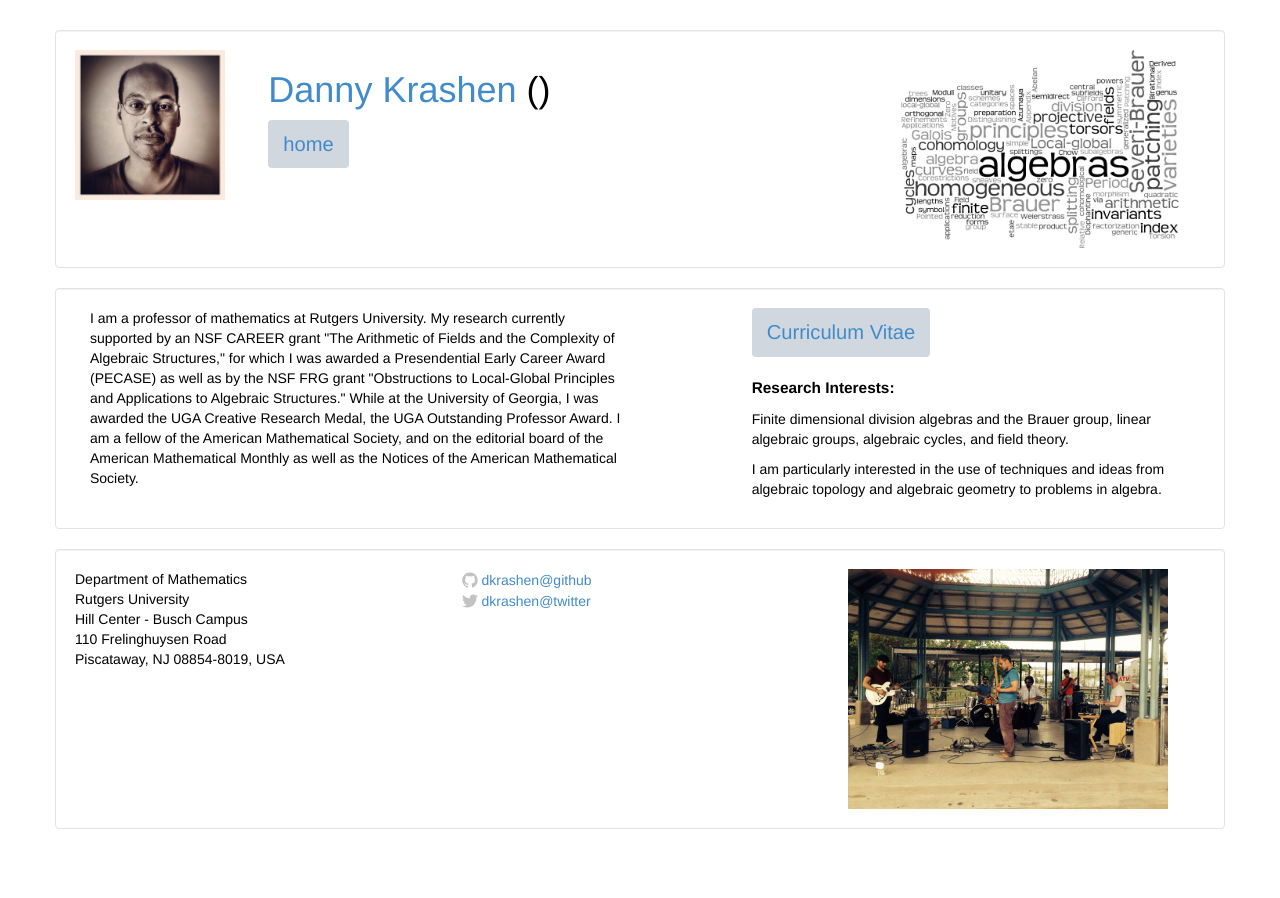
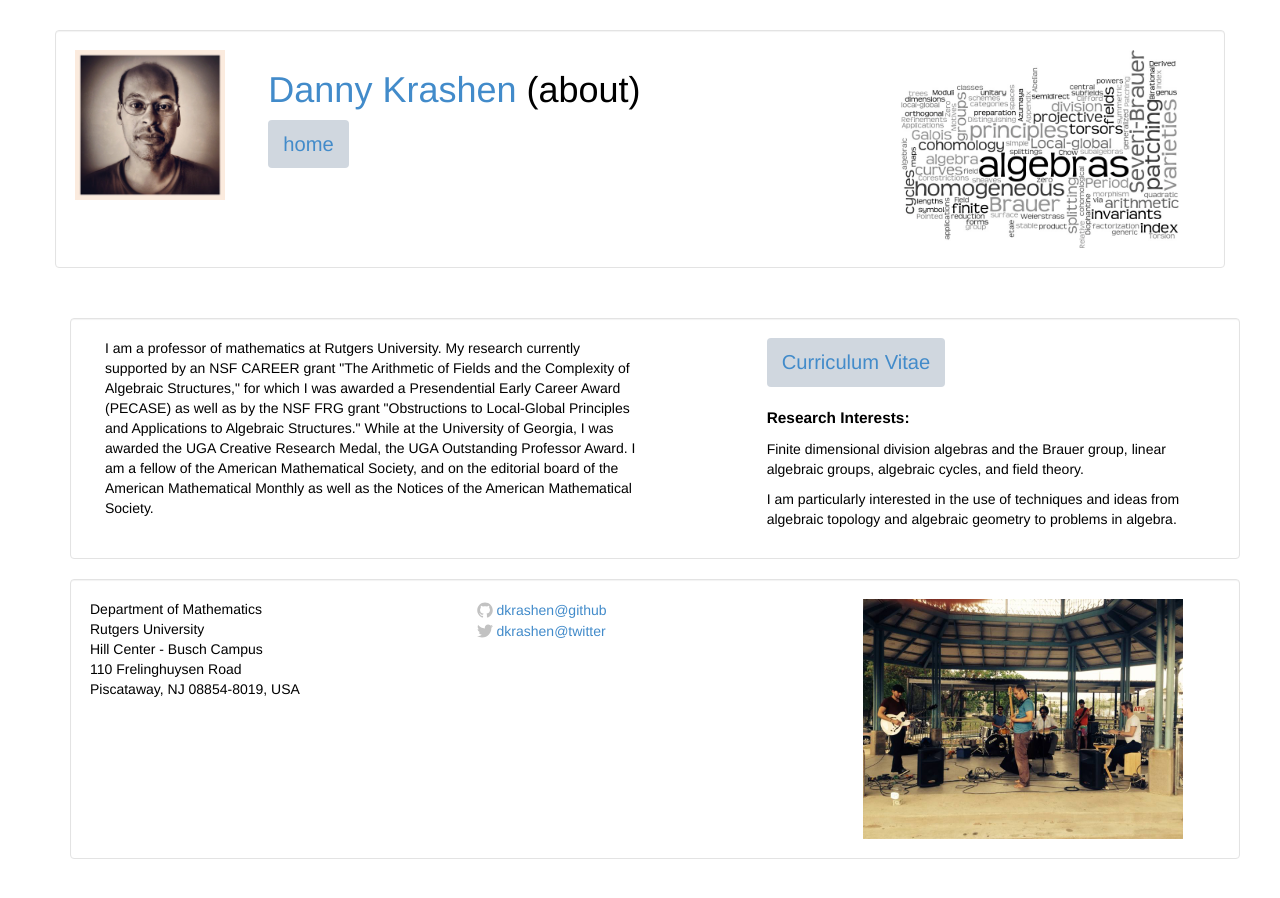
Before and after one commit to dkrashen/dkrashen.github.io, a Jekyll site: the page built from about.html, in a window 1280 px wide. Built offline with Jekyll 4.4.1, drawn with Linux system fonts in a browser that asks for light colours.

Commit message:
modify stylings of about

```diff
--- a/about.html
+++ b/about.html
@@ -1,11 +1,10 @@
 ---
 layout: default
+title: about
 ---
 
-<div class="navigation" active_link="home_link"></div>
-
-
-<div class="row well">
+<div class="container">
+<div class="row well" style="margin-top:30px;">
   <div class="row">
 	  <div class="col-md-6">
       <p style="margin-left: 15px">I am a professor of
@@ -49,3 +48,4 @@ layout: default
 
 </div>
 </div>
+</div>
```
